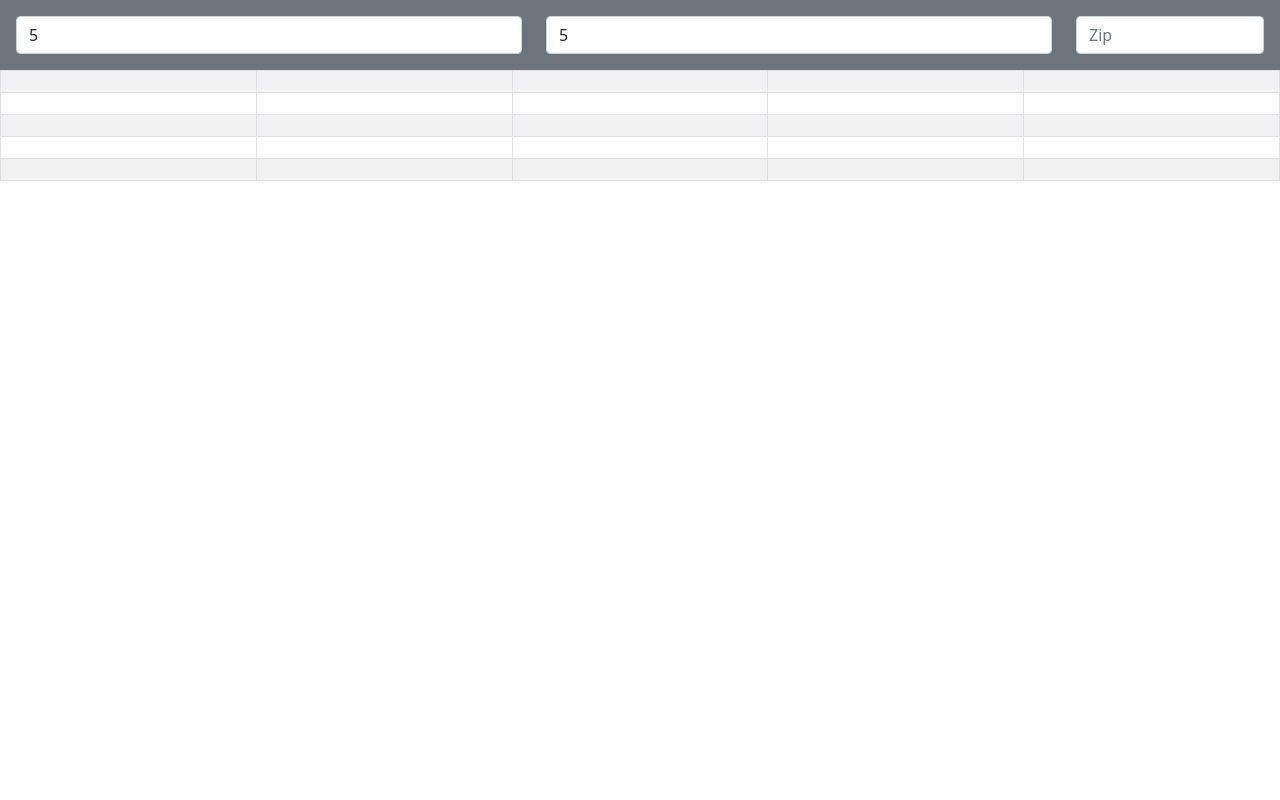
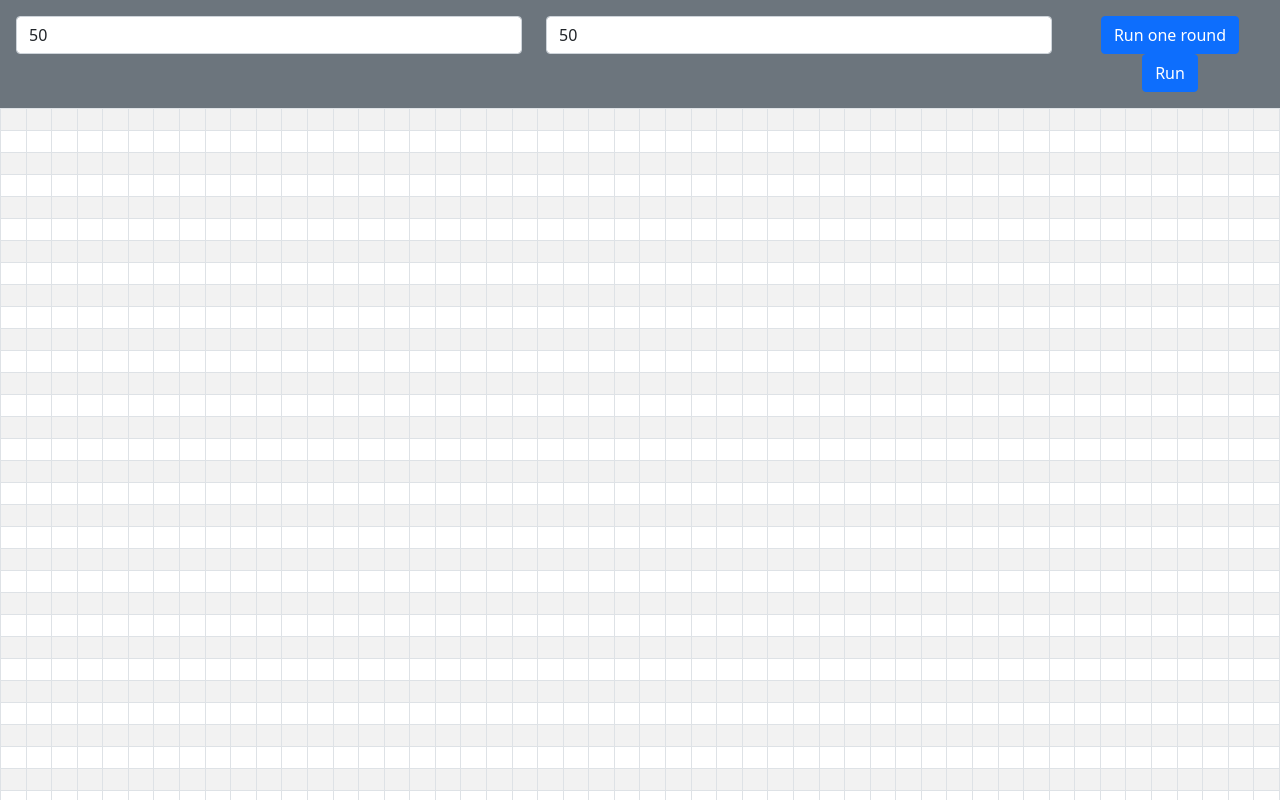
Before and after one commit to quentinChereau/altar-game-of-life-ts, a React (Create React App) app: page / in a window 1280 px wide. Shown: the top 800 px of the page. Built offline with nearby package versions, Linux system fonts and the light colour scheme.

Commit message:
Adds the game of life portion

```diff
--- a/src/App.tsx
+++ b/src/App.tsx
@@ -4,17 +4,19 @@ import 'bootstrap/dist/css/bootstrap.min.css';
 
 import Row from 'react-bootstrap/Row';
 import Form from 'react-bootstrap/Form';
+import Button from 'react-bootstrap/Button';
 import Col from 'react-bootstrap/Col';
 import Table from 'react-bootstrap/Table';
 import { useState } from 'react';
 import { useEffect } from 'react';
 
 function App() {
-  const [column, setColumn] = useState(5);
-  const [row, setRow] = useState(5);
+  const [column, setColumn] = useState(50);
+  const [row, setRow] = useState(50);
 
   const [state, setState] = useState([[false]]);
   const [table, setTable] = useState((<div></div>));
+  const [running, setRunning] = useState(false);
 
   useEffect(() => {
     var actualState = state;
@@ -55,20 +57,16 @@ function App() {
 
     function changeState(rowNumber: number, columnNumber: number) {
       //cloning to force refresh
-      var newState:boolean[][] = [];
-      state.forEach( row => newState.push(Object.assign([], row)))
+      var newState: boolean[][] = cloneState();
       newState[rowNumber][columnNumber] = !newState[rowNumber][columnNumber];
-      console.log(`newState ${newState}`)
       setState(newState);
     }
 
     function renderRow(row: boolean[], rowNumber: number) {
-      console.log(`state ${state}`);
       return (
         <tr>
           {row.map((cell: boolean, columnNumber: number) => (
             <td className={`AltCell ${cell ? " alive" : ""}`} id={`cell${rowNumber}${columnNumber}`} onClick={() => {
-              console.log("ici "+rowNumber+columnNumber);
               changeState(rowNumber, columnNumber);}
             }>
               <div className="internalCell"/>
@@ -79,6 +77,51 @@ function App() {
 
     setTable(renderTable());
   }, [column, row, state]);
+
+  const aGameOfLifeRound = function(){
+    var newState = [[false]];
+    newState = cloneState();
+
+    newState.forEach((row, rowIndex) => {
+      row.forEach((cell, cellIndex) => {
+          const numberOfNeighbor = countNeighbor(rowIndex, cellIndex);
+          if(cell) {
+            newState[rowIndex][cellIndex] = numberOfNeighbor < 4 && numberOfNeighbor > 1;
+          } else {
+            newState[rowIndex][cellIndex] = numberOfNeighbor === 3;
+          }
+      })
+    });
+
+    setState(newState);
+  }
+
+  const MOVEMENT = [-1, 0, 1];
+  const countNeighbor = function(rowIndex: number, columnIndex: number){
+    return MOVEMENT.reduce((sum, horizontalMovement) => {
+      return sum += MOVEMENT.filter((verticalMovement) => {
+        if(horizontalMovement === 0 && verticalMovement === 0) return false;
+        if(rowIndex + verticalMovement < 0 || rowIndex+verticalMovement >= row) return false;
+        if(columnIndex + horizontalMovement < 0 || columnIndex + horizontalMovement >= column) return false;
+        return true;
+      }).reduce((currentSum, verticalMovement) => {
+        return currentSum + (state[rowIndex + verticalMovement][columnIndex + horizontalMovement] ? 1 : 0);
+      }, 0)
+    }, 0);
+  }
+
+  useEffect(() => {
+    const intervalID = setInterval(() => {
+      if(running) {
+        aGameOfLifeRound();
+      }
+    }, 500);
+    return () => clearInterval(intervalID);
+  }, [running, state]);
+
+  const changeRunStatus = function(){
+    setRunning(!running);
+  }
 
   return (
     <div className="App">
@@ -91,7 +134,8 @@ function App() {
             <Form.Control placeholder="Number of row" value={row} onChange={(event) => {setRow(parseInt(event.target.value) || 0); return true;}} type="int"/>
           </Col>
           <Col>
-            <Form.Control placeholder="Zip" />
+            <Button variant="primary" onClick={aGameOfLifeRound}>Run one round</Button>
+            <Button variant="primary" onClick={changeRunStatus} className="mx-3">{running ? "Stop the run" : "Run"}</Button>
           </Col>
         </Row>
       </Form>
@@ -100,6 +144,12 @@ function App() {
       </Table>
     </div>
   );
+
+  function cloneState() {
+    var newState: boolean[][] = [];
+    state.forEach(row => newState.push(Object.assign([], row)));
+    return newState;
+  }
 }
 
 export default App;
```
